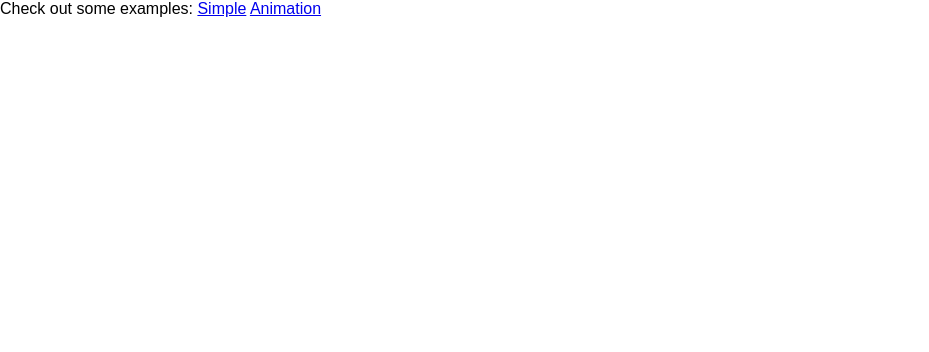
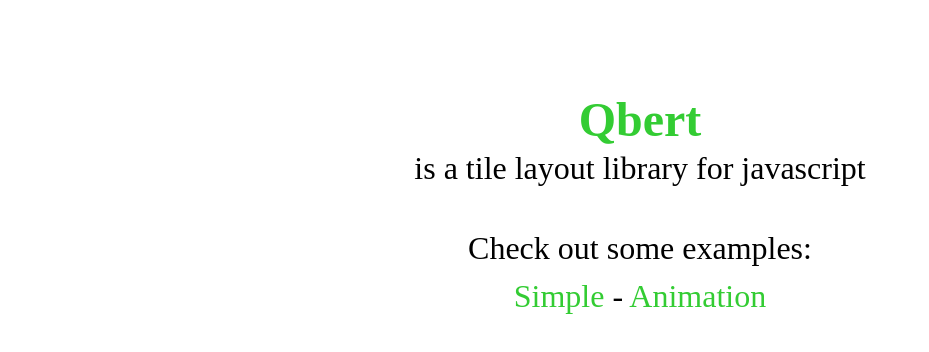
Before and after one commit to cooper-software/qbert, a website: page index.html in a window 1280 px wide. Shown: the whole page, without its empty margins (0-929 px from the left). Drawn offline with Linux system fonts and the light colour scheme; files that its build step writes are made by us from their sources.

Commit message:
Updated examples

```diff
--- /dev/null
+++ b/index.css
@@ -0,0 +1,22 @@
+body
+{
+    font-size: 2em;
+    line-height: 1.5em;
+}
+
+a
+{
+    text-decoration: none;
+    color: #33cc33;
+}
+
+.main-section
+{
+    margin-top: 3em;
+    text-align: center;
+}
+
+.main-header h1
+{
+    margin-bottom: 0;
+}
--- a/index.html
+++ b/index.html
@@ -2,12 +2,19 @@
 <html>
 <head>
     <title>Qbert</title>
-    <link rel="stylesheet" type="text/css" href="qbert.css">
-    <link rel="stylesheet" type="text/css" href="example.css">
+    <link rel="stylesheet" type="text/css" href="index.css">
 </head>
 <body>
-    Check out some examples:
-    <a href="examples/00-simple.html">Simple</a>
-    <a href="examples/01-animated.html">Animation</a>
+    <section class="main-section">
+        <header class="main-header">
+            <h1><a href="http://github.com/cooper-software/qbert">Qbert</a></h1>
+            is a tile layout library for javascript
+        </header>
+        <p>
+            Check out some examples:<br />
+            <a href="examples/00-simple.html">Simple</a> -
+            <a href="examples/01-animated.html">Animation</a>
+        </p>
+    </section>
 </body>
 </html>
```
